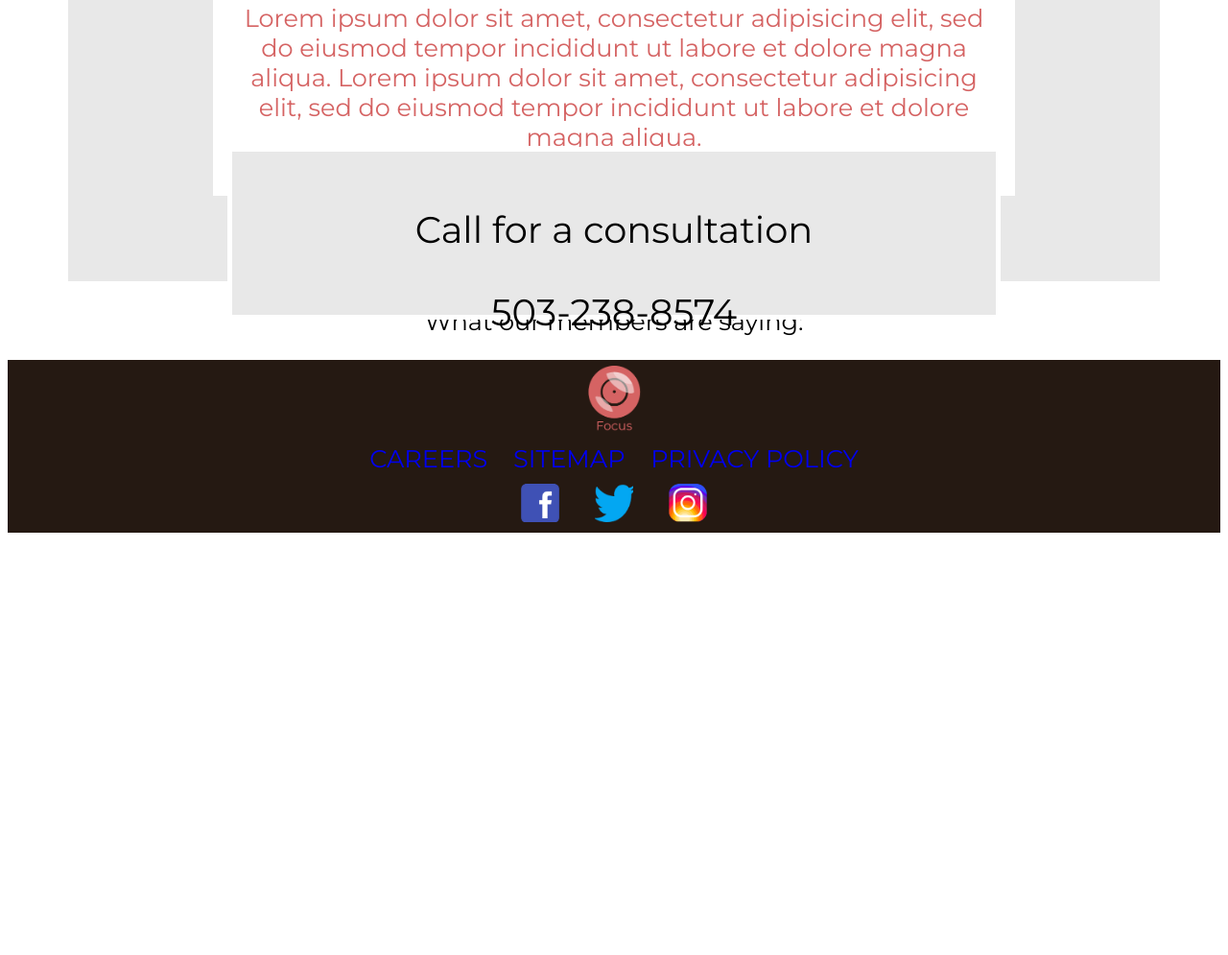
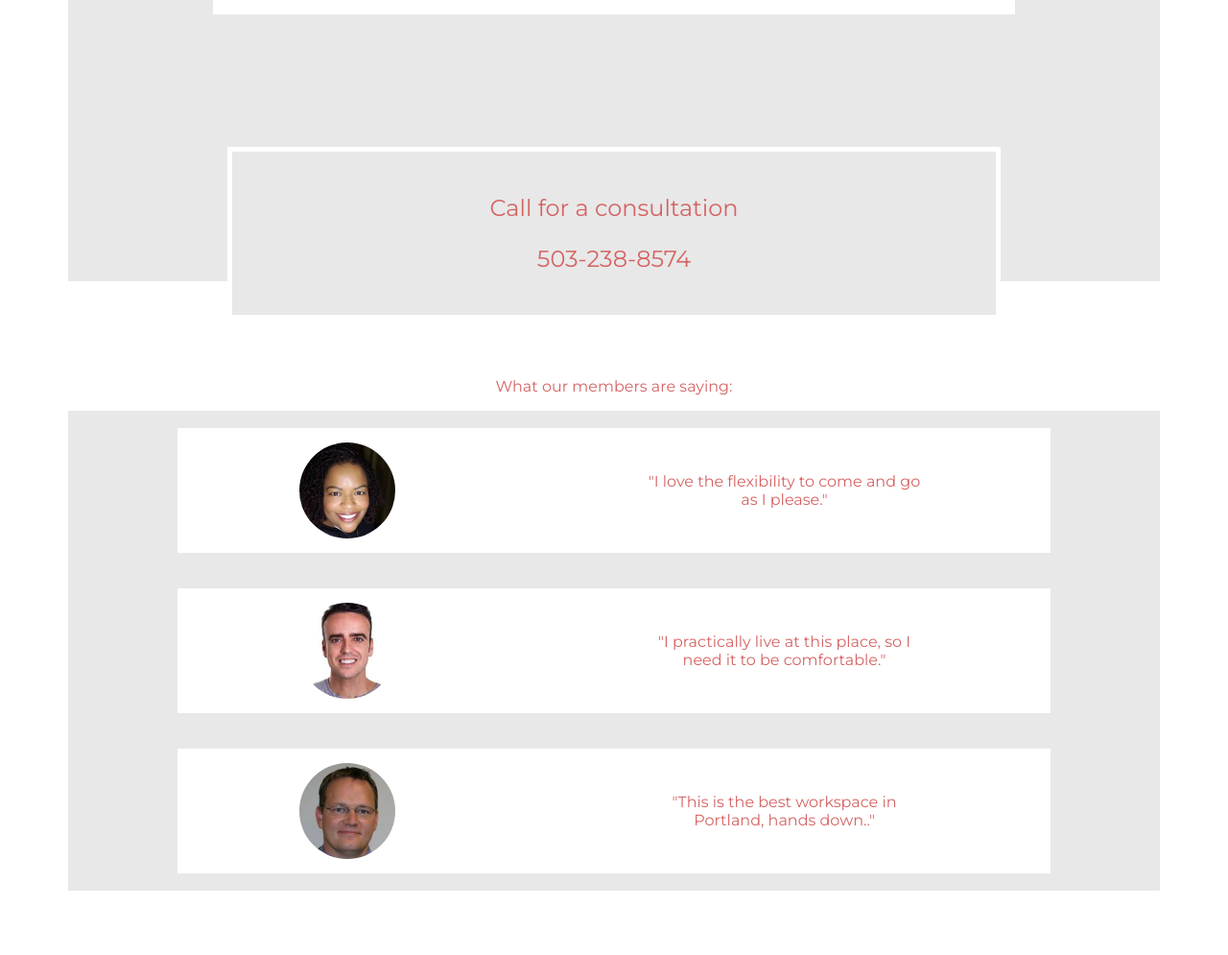
Before and after one commit to bkiggen/focusworkspace, a website built with webpack: page src/index.html in a window 1280 px wide. Shown: the part 745-1740 px from the top of the page at 96% size. Before the commit the page ends 1308 px from the top, so only its background shows below. Built offline with nearby package versions, Linux system fonts and the light colour scheme.

Commit message:
add member section to home

```diff
--- a/src/index.html
+++ b/src/index.html
@@ -35,7 +35,7 @@
       <div class="whatisit">
         <div class="white-card">
           <p>What is Focus Workspace?</p>
-          <p>Lorem ipsum dolor sit amet, consectetur adipisicing elit, sed do eiusmod tempor incididunt ut labore et dolore magna aliqua. Lorem ipsum dolor sit amet, consectetur adipisicing elit, sed do eiusmod tempor incididunt ut labore et dolore magna aliqua.
+          <p>It's an armchair. It's a standing desk. It's a cup of coffee. We're here to make your work life great. Some people think you can have only comfort or productivity. We think you can have both.
           </p>
         </div>
         <div class="grey-card">
@@ -43,13 +43,23 @@
           <p>503-238-8574</p>
         </div>
       </div>
-      <p>What our members are saying:</p>
+      <div class="members-say">
+        <p>What our members are saying:</p>
+      </div>
       <div class="members">
-
+        <div class="member-box">
+          <img src="assets/img/user_stories/yolanda.jpg" alt="">
+          <p>"I love the flexibility to come and go as I please."</p>
+        </div>
+        <div class="member-box">
+          <img src="assets/img/user_stories/Alex.jpg" alt="">
+          <p>"I practically live at this place, so I need it to be comfortable."</p>
+        </div>
+        <div class="member-box">
+          <img src="assets/img/user_stories/Kevin.jpg" alt="">
+          <p>"This is the best workspace in Portland, hands down.."</p>
+        </div>
       </div>
-
-
-
     </main>
     <footer>
       <img class="logo" src="assets/img/Logo.png" alt="">
--- a/src/sass/styles.scss
+++ b/src/sass/styles.scss
@@ -5,13 +5,15 @@ $grey: #E8E8E8;
 
 
 html {
-  font-size: 2vw;
+  // font-size: 2vw;
   font-family: $font-stack;
   text-align: center;
+  color: $salmon;
 }
 
 a {
   text-decoration: none;
+  color: $salmon;
 }
 
 .logo {
@@ -30,7 +32,6 @@ header {
   background-color: $brown;
   a {
     font-size: 20px;
-    color: $salmon;
     text-transform: uppercase;
   }
   .link-container {
@@ -55,7 +56,6 @@ header {
 
 .hero {
   overflow: hidden;
-  color: $salmon;
   position: relative;
   width: 100%;
   height: 500px;
@@ -100,8 +100,6 @@ header {
   left: 0;
   right: 0;
   margin: auto;
-  color: $salmon;
-
   p:first-of-type {
     font-size: 2rem;
   }
@@ -111,7 +109,6 @@ header {
 }
 
 .grey-card {
-
   width: 70%;
   height: 150px;
   position: absolute;
@@ -127,20 +124,48 @@ header {
   }
 }
 
+.members-say {
+  width: 90%;
+  margin: 0 auto;
+  margin-top: 100px;
+}
 
+.members {
+  width: 90%;
+  background-color: $grey;
+  margin: 0 auto;
+  height: 500px;
+  display: flex;
+  flex-direction: column;
+  justify-content: space-around;
+}
 
-
-
-
-
+.member-box {
+  display: flex;
+  align-items: center;
+  justify-content: space-around;
+  width: 80%;
+  height: 130px;
+  margin: 0 auto;
+  background-color: white;
+  img {
+    height: 100px;
+    border-radius: 50px;
+  }
+  p {
+    width: 300px;
+  }
+}
 
 footer {
+  margin-top: 80px;
+  padding-top: 5px;
   display: flex;
   flex-direction: column;
   justify-content: space-around;
   width: 100%;
   max-width: 1500px;
-  height: 180px;
+  height: 200px;
   background-color: $brown;
   align-items: center;
   a {
```
Also changed, not shown: src/assets/img/user_stories/Alex.jpg (added), src/assets/img/user_stories/Kevin.jpg (added), src/assets/img/user_stories/diane.jpg (added), src/assets/img/user_stories/yolanda.jpg (added), 1 other file.
